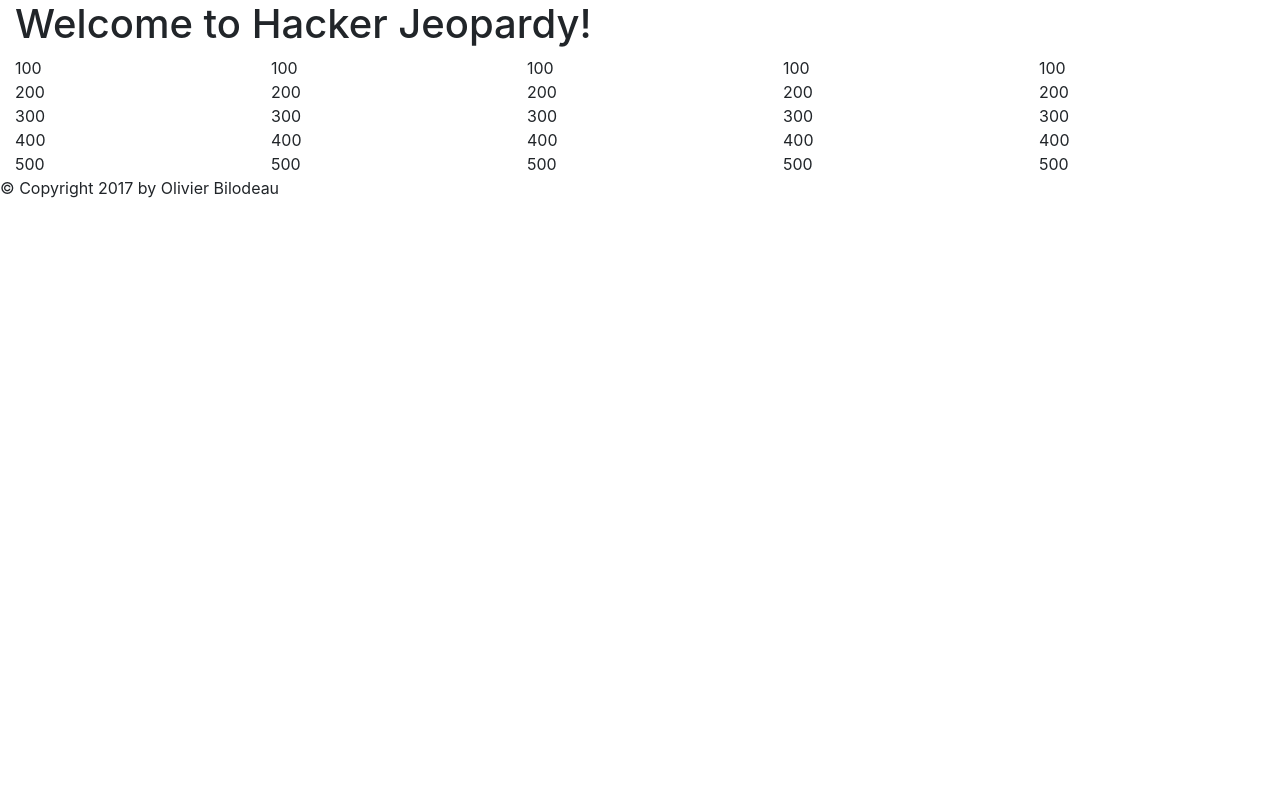
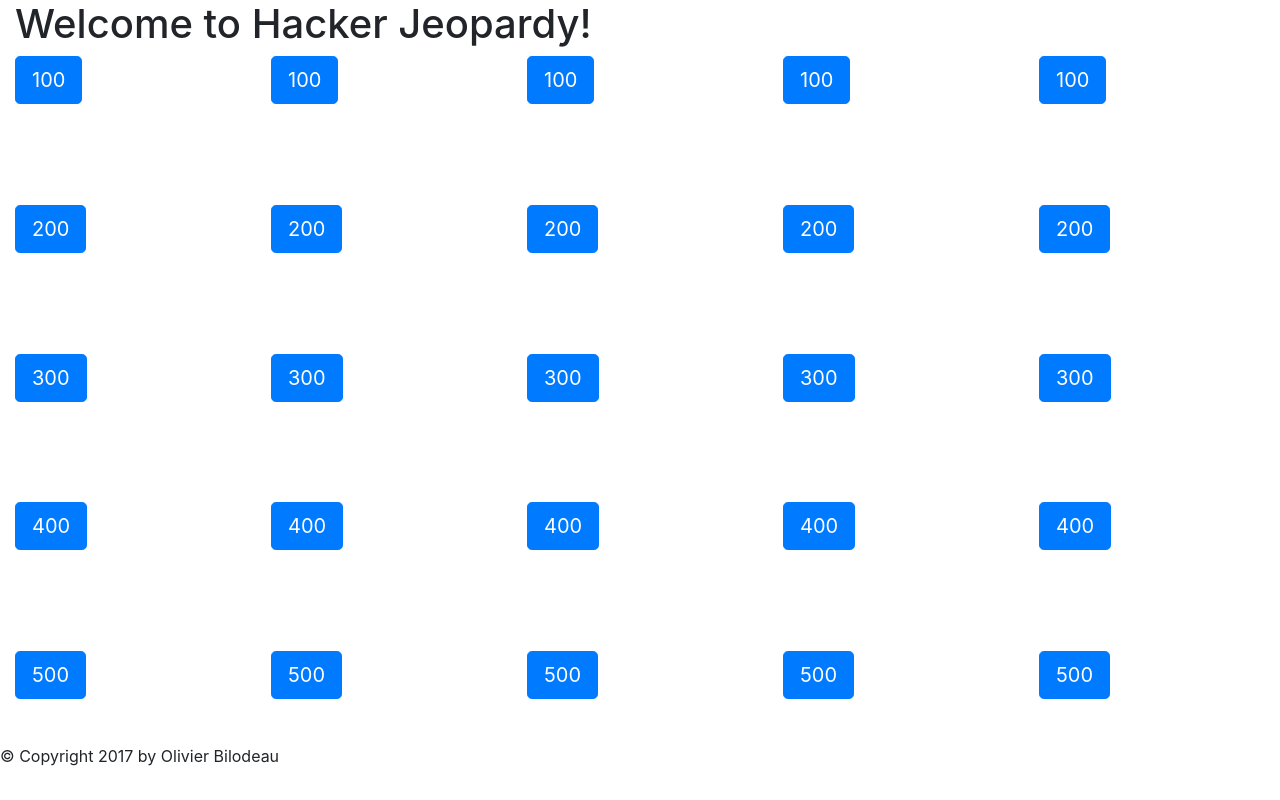
Before and after one commit to obilodeau/ceopardy, a Flask app: page / in a window 1280 px wide. Run offline with Flask 2, Linux system fonts and the light colour scheme; some libraries are stand-ins or nearby versions.

Commit message:
beginning game grid layout

```diff
--- a/templates/base.html
+++ b/templates/base.html
@@ -7,6 +7,15 @@
     <meta name="viewport" content="width=device-width, initial-scale=1, shrink-to-fit=no">
     <link rel="stylesheet" href="/static/vendor/bootstrap/dist/css/bootstrap.min.css">
     <title>{% block title %}{% endblock %} - Hacker Jeopardy</title>
+    <style>
+    html, body, .container-fluid {
+        height: calc(100vh - 56px);
+    }
+    .gamerow {
+    {# TODO should be based on QUESTIONS_PER_CATEGORY #}
+        height: 20%;
+    }
+    </style>
     {% endblock %}
 
 </head>
--- a/templates/gameboard.html
+++ b/templates/gameboard.html
@@ -6,11 +6,11 @@
         <h1>Welcome to Hacker Jeopardy!</h1>
 
         {% for _r in range(1, QUESTIONS_PER_CATEGORY + 1) %}
-        <div class="row">
+        <div class="row gamerow">
 
             {% for _c in range(CATEGORIES_PER_GAME) %}
             <div class="col">
-                {{ _r * 100 }}
+                <a class="btn btn-primary btn-lg" href="#" role="button">{{ _r * 100 }}</a>
             </div>
             {% endfor %}
 
```
